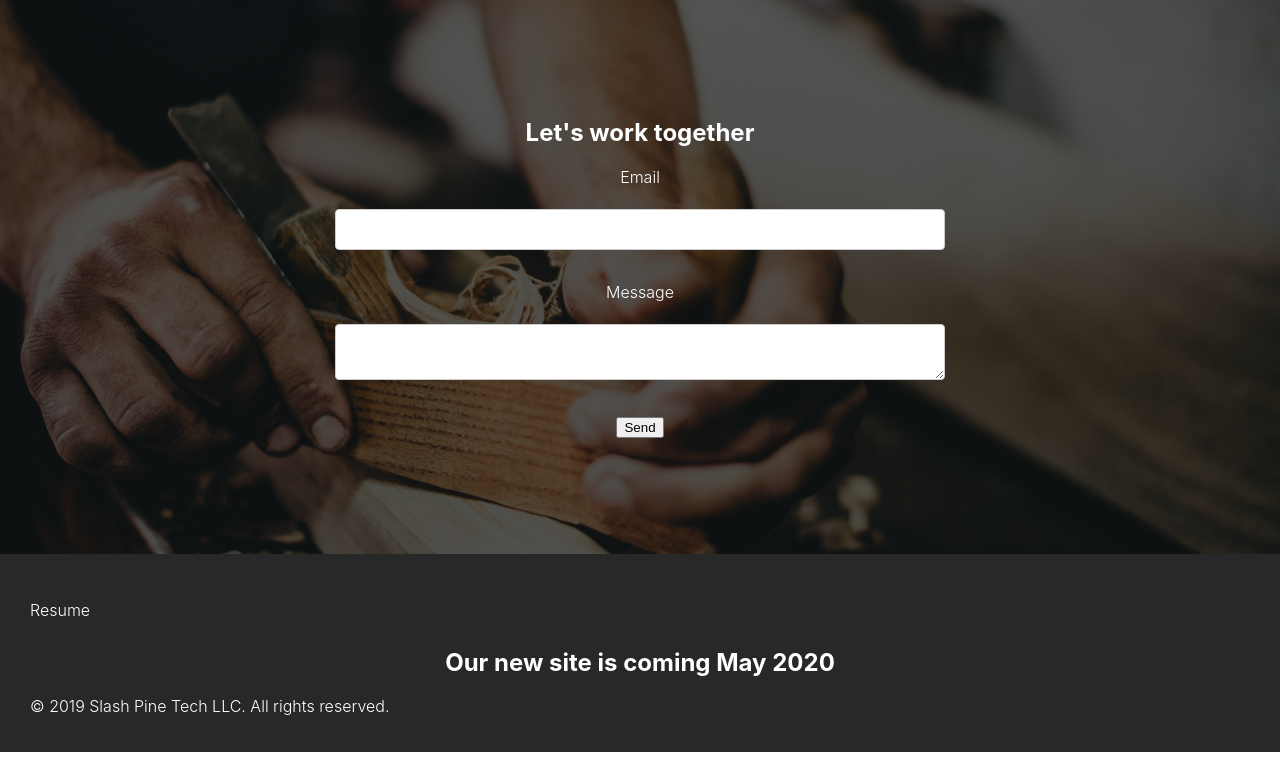
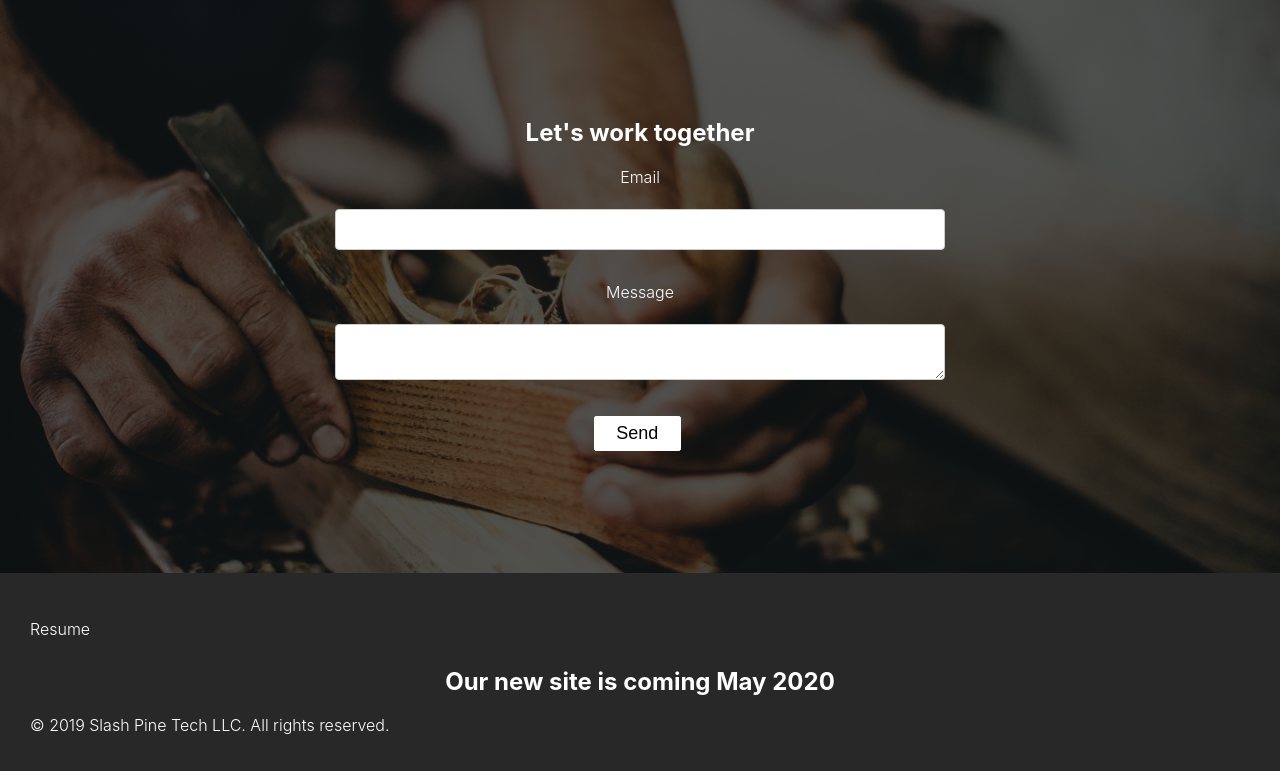
Before and after one commit to russ4stall/slashpine-site, a website: page public/index.html in a window 1280 px wide. Shown: the part 676-1447 px from the top of the page. Drawn offline with Linux system fonts and the light colour scheme.

Commit message:
updated send btn

```diff
--- a/public/css/main.css
+++ b/public/css/main.css
@@ -127,19 +127,24 @@ img {
     resize: vertical;
   }
 
-  input[type=submit] {
-    background-color: #4CAF50;
-    color: white;
-    padding: 12px 20px;
-    border: none;
-    border-radius: 4px;
-    cursor: pointer;
+  .btn {
+    display:inline-block;
+    padding:0.35em 1.2em;
+    border:0.1em solid #FFFFFF;
+    margin:0 0.3em 0.3em 0;
+    border-radius:0.12em;
+    box-sizing: border-box;
+    text-decoration:none;
+    font-weight:300;
+    text-align:center;
+    transition: all 0.2s;
+    background-color: #FFFFFF;
+    color: #000000;
+    }
+  .btn:hover{
+    color: #FFFFFF;
+    background-color: rgba(0,0,0,0.5);
   }
-
-  input[type=submit]:hover {
-    background-color: #45a049;
-  }
-
 
 @-webkit-keyframes gradColor {
   0% {
--- a/public/index.html
+++ b/public/index.html
@@ -49,7 +49,7 @@
                         <textarea name="message"></textarea>
                     </p>
                     <p>
-                        <button type="submit">Send</button>
+                        <button class="btn" type="submit">Send</button>
                     </p>
                 </form>
             </div>
```
